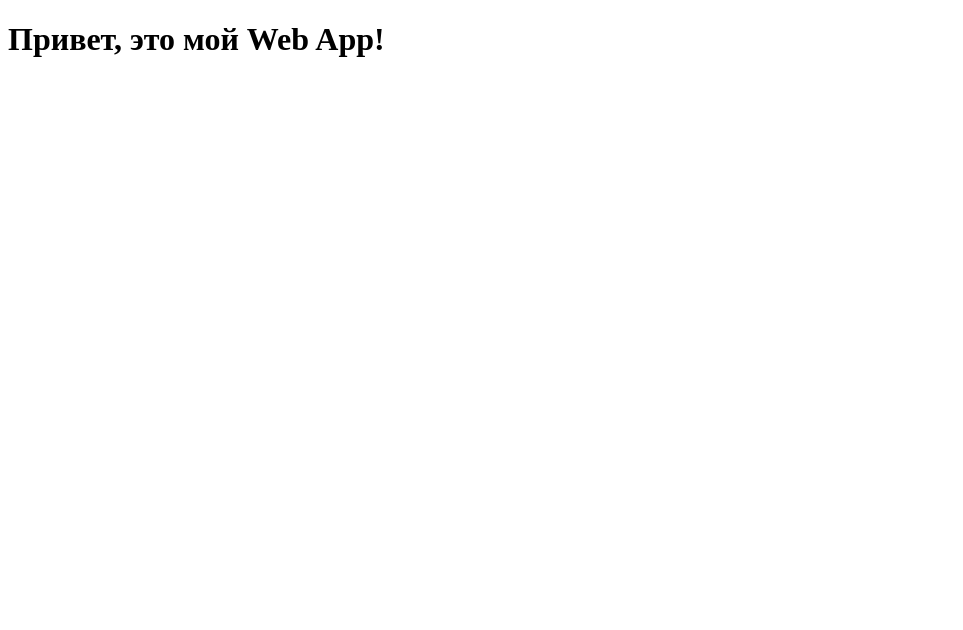
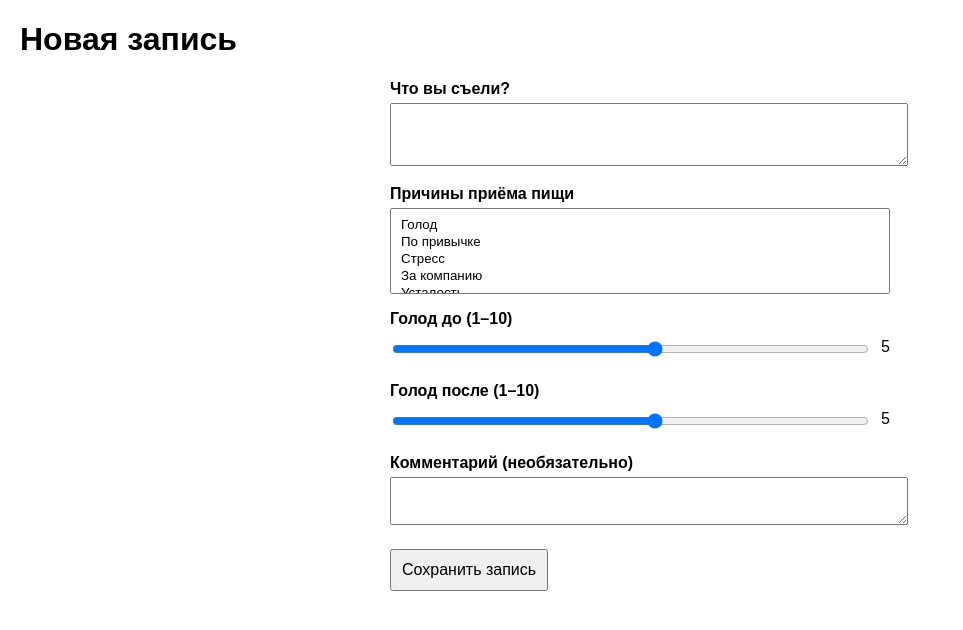
Before and after one commit to vikotiik/telegram-foodbot-webapp, a plain HTML site: page index.html in a window 1280 px wide. Shown: the whole page, without its empty margins (0-963 px from the left). Drawn offline with Linux system fonts and the light colour scheme.

Commit message:
страница

```diff
--- a/index.html
+++ b/index.html
@@ -3,9 +3,84 @@
 <head>
   <meta charset="UTF-8" />
   <meta name="viewport" content="width=device-width, initial-scale=1.0" />
-    <title>Мой Telegram WebApp</title>
+  <title>Дневник питания</title>
+  <style>
+    body {
+      font-family: Arial, sans-serif;
+      margin: 20px;
+    }
+    form {
+      max-width: 500px;
+      margin: auto;
+    }
+    label {
+      display: block;
+      margin-top: 15px;
+      font-weight: bold;
+    }
+    input, textarea, select {
+      width: 100%;
+      padding: 8px;
+      margin-top: 5px;
+    }
+    .range-wrapper {
+      display: flex;
+      align-items: center;
+      gap: 10px;
+    }
+    .submit-btn {
+      margin-top: 20px;
+      padding: 10px;
+      font-size: 16px;
+    }
+  </style>
 </head>
 <body>
-    <h1>Привет, это мой Web App!</h1>
+  <h1>Новая запись</h1>
+  <form>
+    <label for="meal">Что вы съели?</label>
+    <textarea id="meal" name="meal" rows="3" required></textarea>
+
+    <label for="reasons">Причины приёма пищи</label>
+    <select id="reasons" name="reasons" multiple required>
+      <option value="голод">Голод</option>
+      <option value="по привычке">По привычке</option>
+      <option value="стресс">Стресс</option>
+      <option value="за компанию">За компанию</option>
+      <option value="усталость">Усталость</option>
+      <option value="радость">Радость</option>
+    </select>
+
+    <label for="hungerBefore">Голод до (1–10)</label>
+    <div class="range-wrapper">
+      <input type="range" id="hungerBefore" name="hungerBefore" min="1" max="10" />
+      <span id="valueBefore">5</span>
+    </div>
+
+    <label for="hungerAfter">Голод после (1–10)</label>
+    <div class="range-wrapper">
+      <input type="range" id="hungerAfter" name="hungerAfter" min="1" max="10" />
+      <span id="valueAfter">5</span>
+    </div>
+
+    <label for="comment">Комментарий (необязательно)</label>
+    <textarea id="comment" name="comment" rows="2"></textarea>
+
+    <button type="submit" class="submit-btn">Сохранить запись</button>
+  </form>
+
+  <script>
+    const hungerBefore = document.getElementById('hungerBefore');
+    const valueBefore = document.getElementById('valueBefore');
+    hungerBefore.addEventListener('input', () => {
+      valueBefore.textContent = hungerBefore.value;
+    });
+
+    const hungerAfter = document.getElementById('hungerAfter');
+    const valueAfter = document.getElementById('valueAfter');
+    hungerAfter.addEventListener('input', () => {
+      valueAfter.textContent = hungerAfter.value;
+    });
+  </script>
 </body>
 </html>
```
Lines whose indentation alone changed are shown as unchanged.
